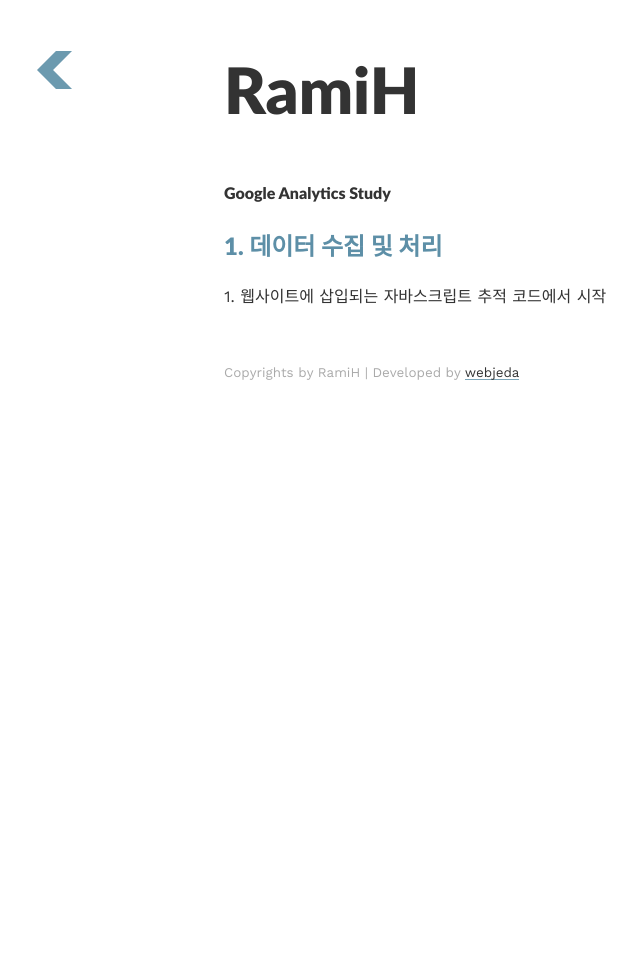
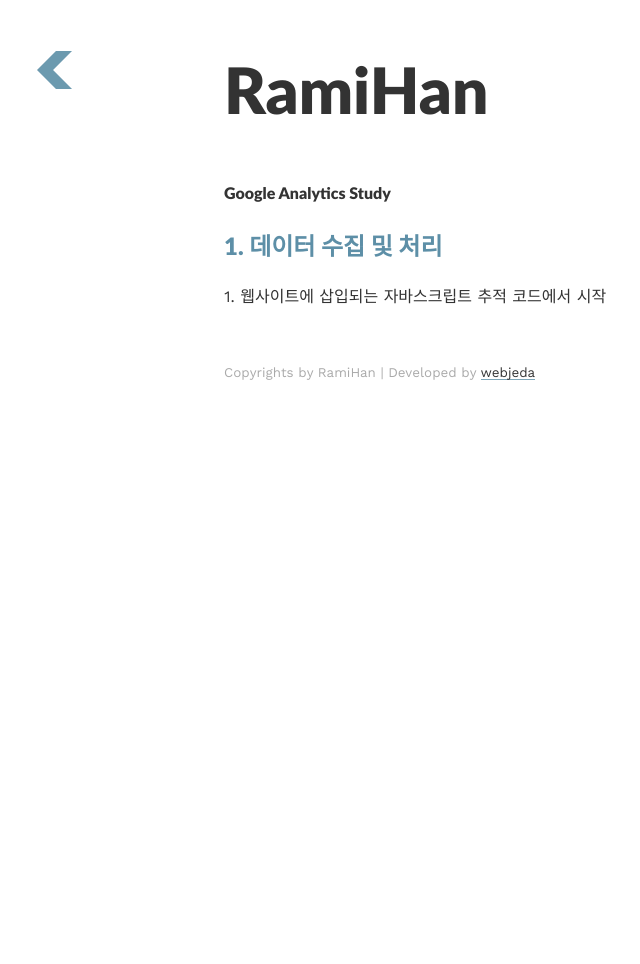
Before and after one commit to no-use-rami/ramihan.github.io, a Jekyll site: the page built from index.html, in a window 1280 px wide. Shown: the whole page, without its empty margins (16-656 px from the left). Built offline with Jekyll 4.4.1, drawn with Linux system fonts in a browser that asks for light colours.

Commit message:
Update _config.yml

```diff
--- a/_config.yml
+++ b/_config.yml
@@ -1,6 +1,6 @@
 ### your site title here
 
-title: RamiH
+title: RamiHan
 baseurl: /ramihan.github.io # name of the repository
 description: Google Analytics Study
 #email:
```
